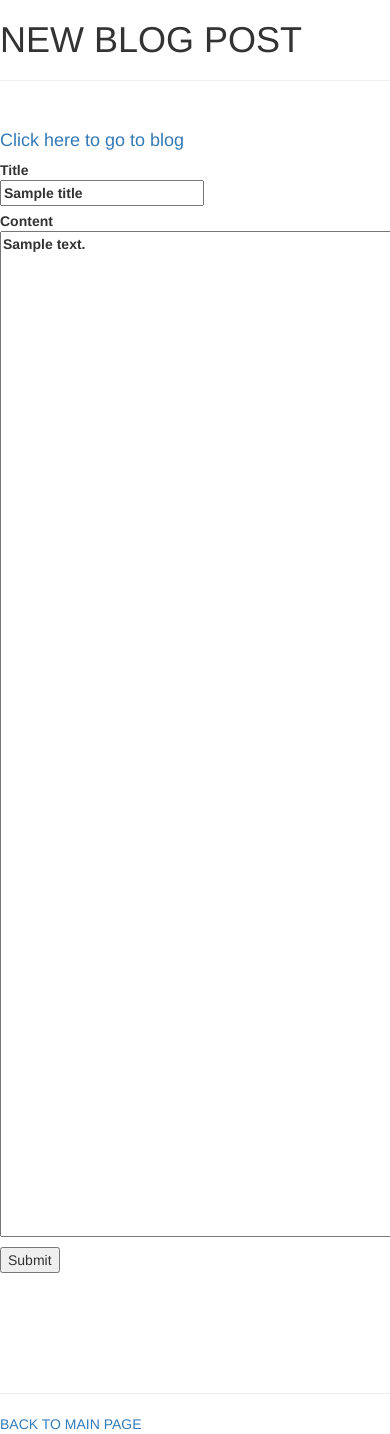
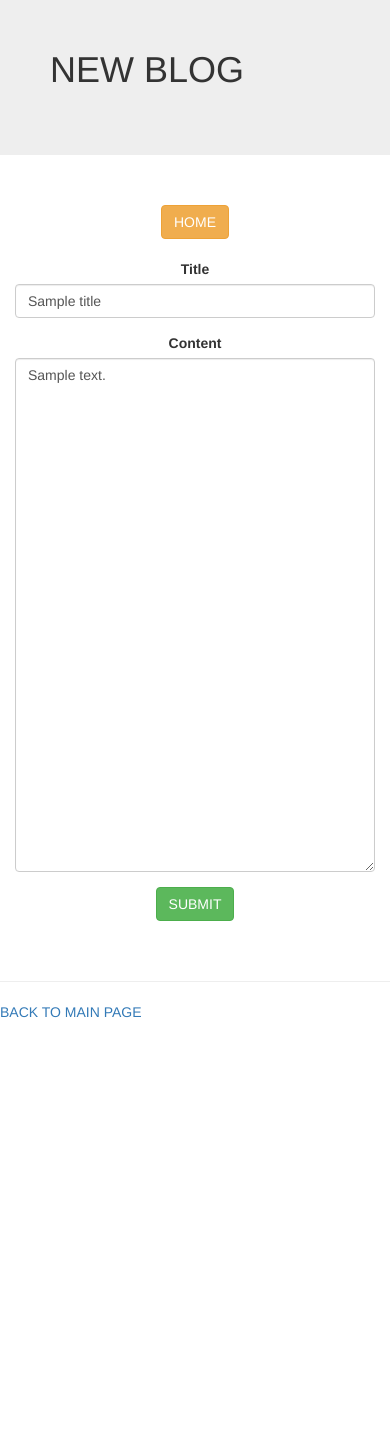
Before and after one commit to dthung1602/MyWebApp, a Python web app: template templates/new_blog_post.html in a window 390 px wide; the page is wider, and only the part inside the window is pictured. After the commit the page ends 1018 px from the top of that part, so only its background shows below. Run offline with Jinja, Linux system fonts and the light colour scheme; the template is opened without the code that fills it: most values are stand-ins (such as "Sample title", 1, 10 or a date in 2020).

Commit message:
add css to blog

```diff
--- a/templates/new_blog_post.html
+++ b/templates/new_blog_post.html
@@ -1,24 +1,44 @@
 {% extends "base.html" %}
 
 {% block body %}
-    <h1>NEW BLOG POST</h1>
-    <hr><br>
-    <h4><a href="/blog">Click here to go to blog</a></h4>
 
-    <form method="post">
-        <label>
-            <div>Title</div>
-            <input name="title" value="{{title}}">
-        </label>
+<div class="jumbotron">
+    <h1 style="padding-bottom:25px;padding-left:50px">NEW BLOG</h1>
+</div>
 
-        <label>
-            <div>Content</div>
-            <textarea name="content" cols="100" rows="50">{{content}}</textarea>
-        </label>
+<div class="container" style="text-align: center">
+    <br>
+    <button class="btn btn-warning" onclick="window.location='/blog'">HOME</button>
+    <br><br>
 
-        <div style="color:red">{{error}}</div>
-        <input type="submit">
+    <!------ Error ------->
+    {% if error %}
+    <br>
+    <div class="alert alert-danger" style="text-align: left; margin-left: 17%">
+        <img src="/static/image/error.png" height="55px">
+        <strong style="font-size:110%;margin-left: 20px">ERROR!</strong>
+        <span style="font-size:110%;margin-left: 30px">{{error}}</span>
+    </div>
+    <br>
+    {% endif %}
+
+    <form method="post" class="form-horizontal">
+        <div class="form-group">
+            <label class="control-label col-sm-2" for="title">Title</label>
+            <div class="col-sm-10">
+                <input class="form-control" id="title" name="title" value="{{title}}" placeholder="Blog title">
+            </div>
+        </div>
+
+        <div class="form-group">
+            <label class="control-label col-sm-2" for="content">Content</label>
+            <div class="col-sm-10">
+                <textarea class="form-control" id="content" name="content" placeholder="Blog content" rows="25">{{content}}</textarea>
+            </div>
+        </div>
+
+        <input type="submit" class="btn btn-success" value="SUBMIT">
     </form>
+</div>
 
-<br><br><br>
 {% endblock %}
```
Also changed, not shown: MyHandlers/Blog.py (+2 -7 lines), templates/blog.html (+38 -4 lines), templates/blog_home_page.html (+10 -4 lines), templates/single_blog.html (deleted, +0 -12 lines).
